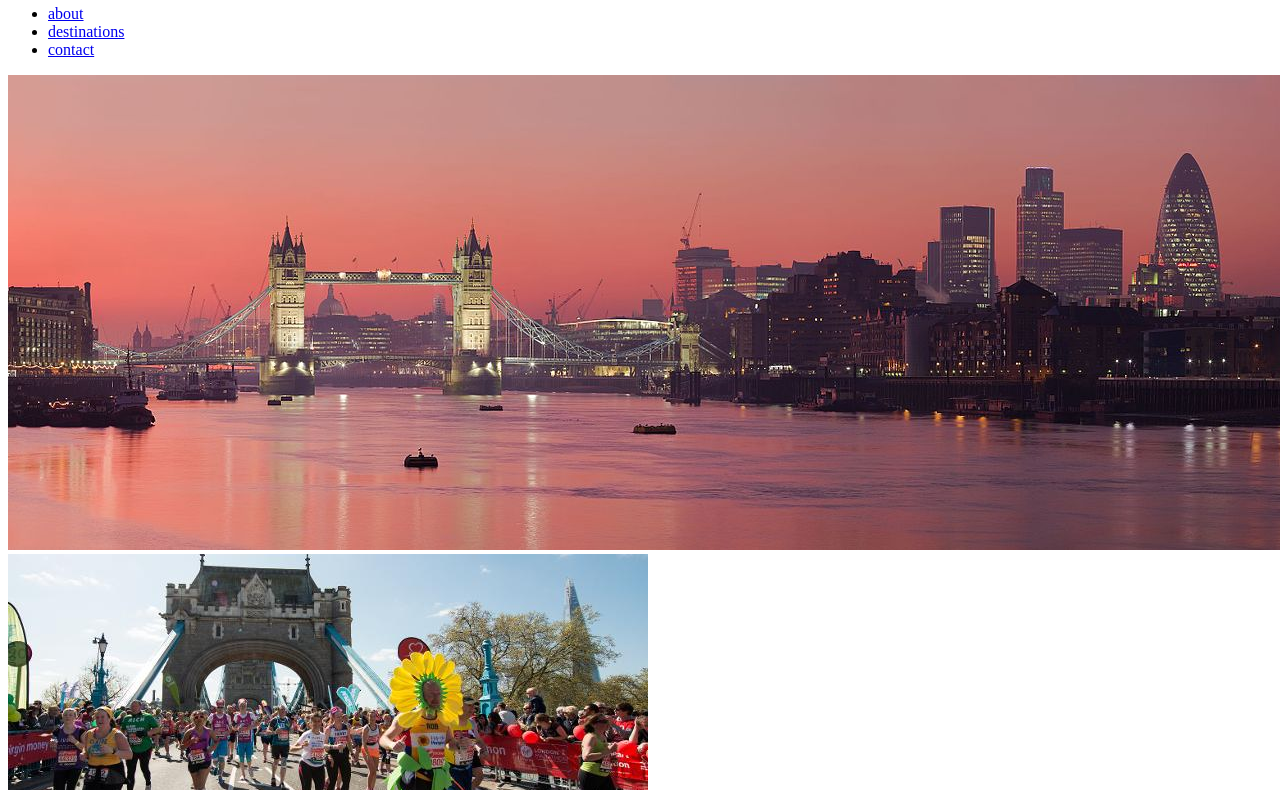
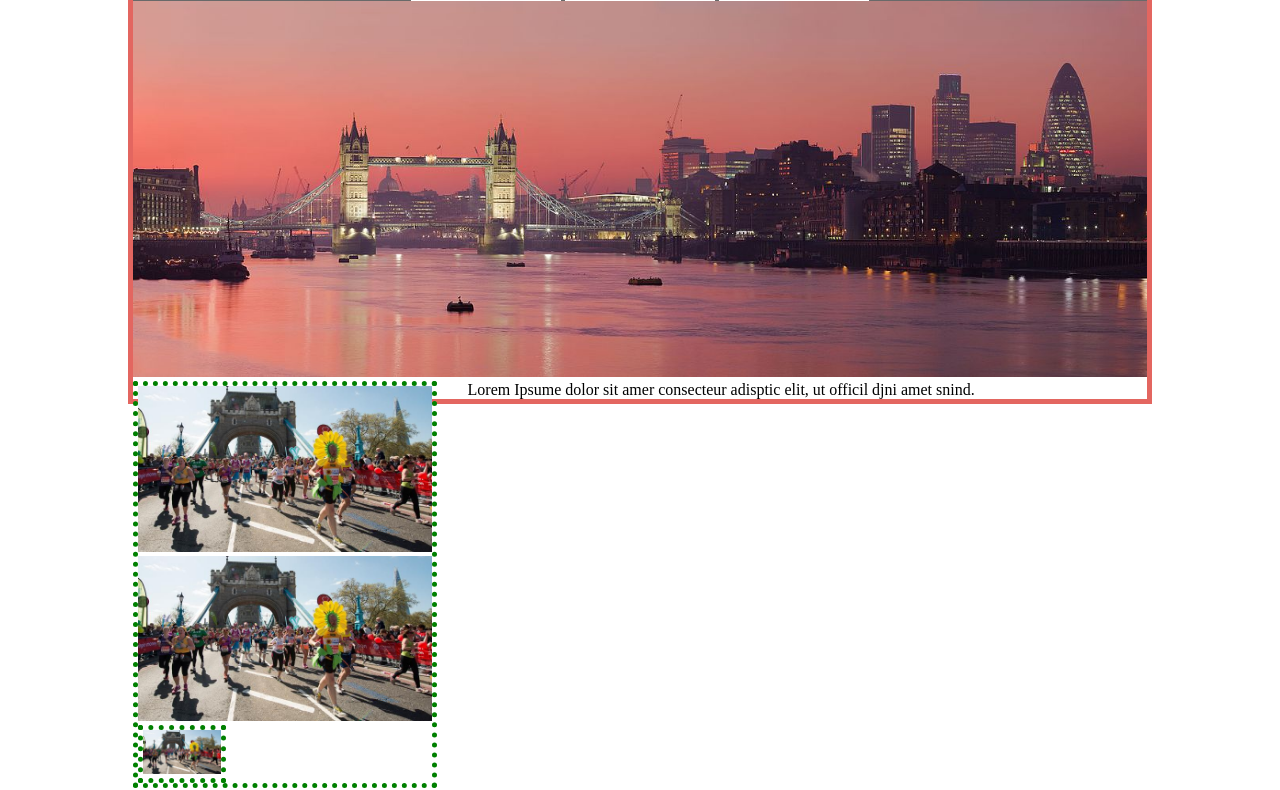
Before and after one commit to yennymarrr/Assignment.1, a plain HTML site: page index.html in a window 1280 px wide. Shown: the part 122-912 px from the top of the page. Drawn offline with Linux system fonts and the light colour scheme; files whose address does not match are found by name.

Commit message:
Add files via upload

```diff
--- a/index.html
+++ b/index.html
@@ -5,13 +5,62 @@
   <meta charset="UTF-8">
   <meta name="viewport" content="width=device-width, initial-scale=1.0">
   <title>European Travel Urban Destinations</title>
+  <style>
+*{
+  box-sizing: border-box;
+  margin: 0;
+  padding: 0;
+}
+div.container{
+  border: 5px solid #e36660;
+  width: 80%;
+  margin: 0 auto;
+}
+header{
+  background-color: burlywood;
+}
+.hero img{
+  width: 100%;
+}
+div.left, div.middle, div.right{
+  border: 5px dotted green;
+  width: 30%;
+  margin-right: 3%;
+  float: left;
+}
+
+aside img{
+  width: 100%;
+}
+nav{
+  background-color: dimgray;
+}
+ul{
+  text-align: center;
+}
+li{
+  display: inline-block;
+  width: 150px;
+  border: 2px solid white;
+  line-height: 3em;
+  font-family: 'Gill Sans', 'Gill Sans MT', Calibri, 'Trebuchet MS', sans-serif
+  font-variant: small-caps;
+
+}
+a{
+  color: aliceblue;
+  text-decoration: none;
+  border: 1px solid red;
+  display: block;
+}
+  </style>
 </head>
 
 <body>
   <div class="container">
-  <header>
-    <h1>European Travels</h1>
-    <h2>Your destination for urban travel</h2>
+    <header>
+     <h1>European Travels</h1>
+     <h2>Your destination for urban travel</h2>
     </header>
     <nav>
       <ul>
```
